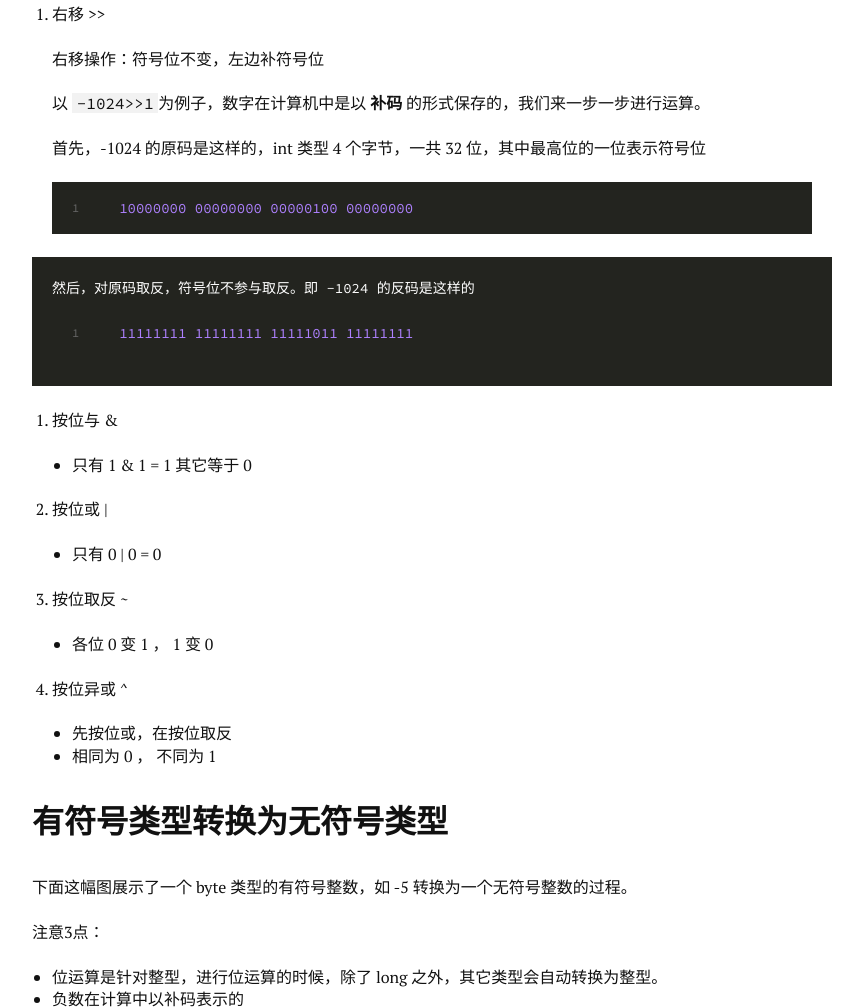
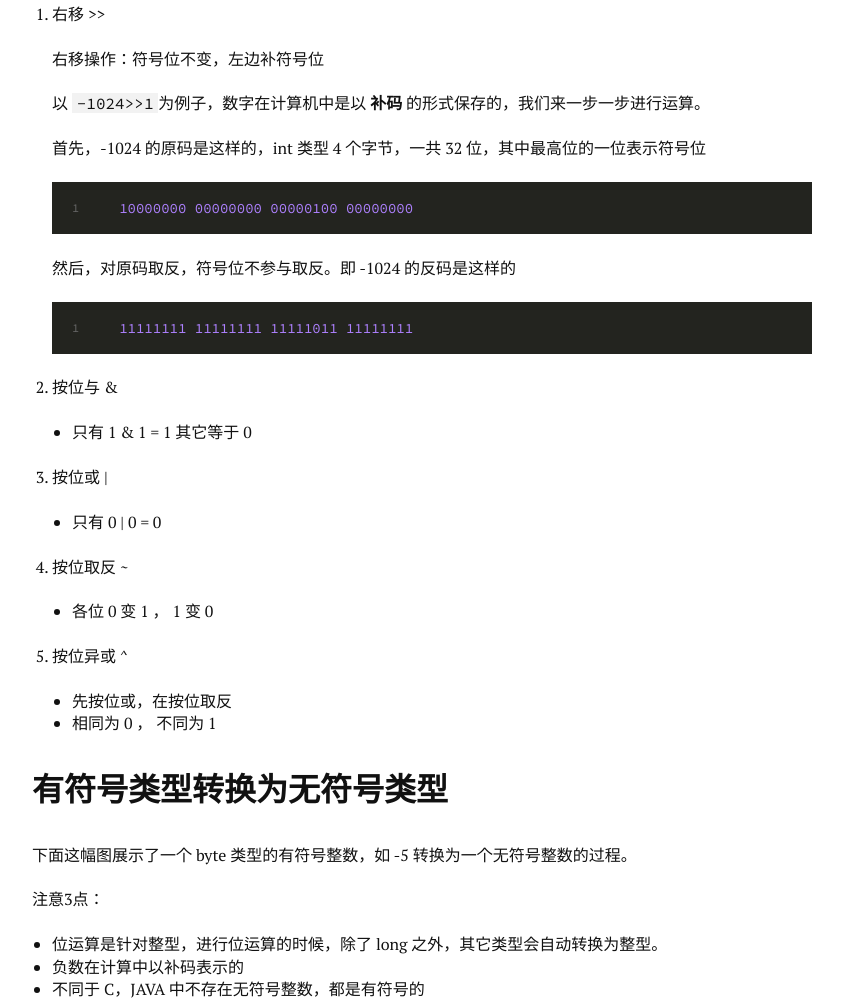
Before and after one commit to niugege/niugege.github.io, a plain HTML site: page JAVA基础数据结构/index.html in a window 1280 px wide. Shown: the part 906-1913 px from the top of the page, without its empty margins (208-1071 px from the left). Drawn offline with Linux system fonts and the light colour scheme; a script that the page names is missing.

Commit message:
Site updated: 2016-12-04 00:13:52

```diff
--- a/JAVA基础数据结构/index.html
+++ b/JAVA基础数据结构/index.html
@@ -30,7 +30,7 @@ java 采用 unicode 编码， 使用 2 个字节表示一个字符，所以java
 <meta property="og:image" content="http://7xlqpv.com1.z0.glb.clouddn.com/signed-byte-to-int.jpg">
 <meta property="og:image" content="http://7xlqpv.com1.z0.glb.clouddn.com/14797179520991.jpg">
 <meta property="og:image" content="http://yangsui.me/media/14797367807174.jpg">
-<meta property="og:updated_time" content="2016-12-03T16:04:59.000Z">
+<meta property="og:updated_time" content="2016-12-03T16:13:46.000Z">
 <meta name="twitter:card" content="summary">
 <meta name="twitter:title" content="java 基础 ----基本数据结构">
 <meta name="twitter:description" content="基本数据类型
@@ -138,12 +138,9 @@ java 采用 unicode 编码， 使用 2 个字节表示一个字符，所以java
 <p> 以 <code>-1024&gt;&gt;1</code>为例子，数字在计算机中是以 <strong>补码</strong> 的形式保存的，我们来一步一步进行运算。</p>
 <p> 首先，-1024 的原码是这样的，int 类型 4 个字节，一共 32 位，其中最高位的一位表示符号位</p>
  <figure class="highlight java"><table><tr><td class="gutter"><pre><div class="line">1</div></pre></td><td class="code"><pre><div class="line"><span class="number">10000000</span> <span class="number">00000000</span> <span class="number">00000100</span> <span class="number">00000000</span></div></pre></td></tr></table></figure>
+<p> 然后，对原码取反，符号位不参与取反。即 -1024 的反码是这样的</p>
+ <figure class="highlight java"><table><tr><td class="gutter"><pre><div class="line">1</div></pre></td><td class="code"><pre><div class="line"><span class="number">11111111</span> <span class="number">11111111</span> <span class="number">11111011</span> <span class="number">11111111</span></div></pre></td></tr></table></figure>
 </li>
-</ol>
-<pre><code>然后，对原码取反，符号位不参与取反。即 -1024 的反码是这样的
-
-<figure class="highlight java"><table><tr><td class="gutter"><pre><div class="line">1</div></pre></td><td class="code"><pre><div class="line"><span class="number">11111111</span> <span class="number">11111111</span> <span class="number">11111011</span> <span class="number">11111111</span></div></pre></td></tr></table></figure>
-</code></pre><ol>
 <li><p>按位与 &amp;</p>
 <ul>
 <li>只有 1 &amp; 1 = 1 其它等于 0</li>
```
